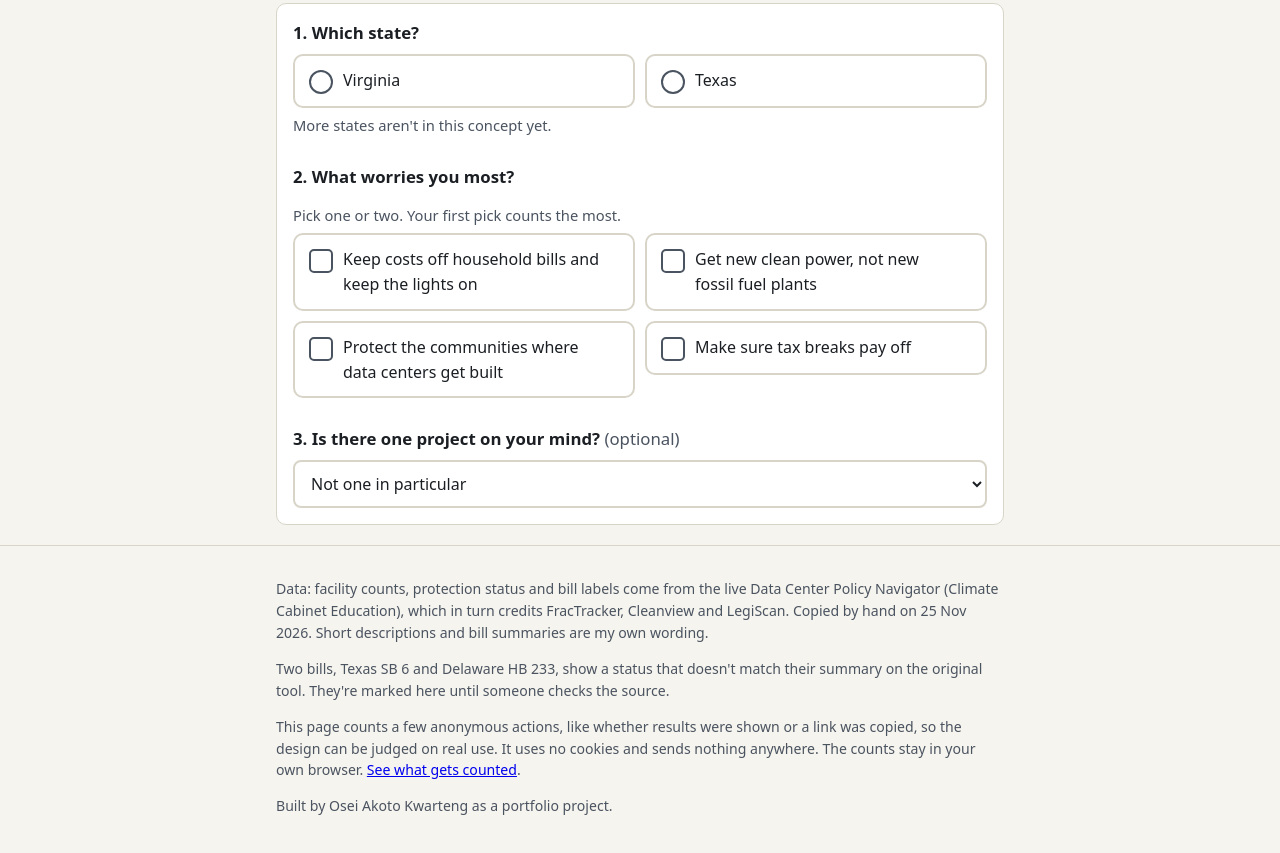
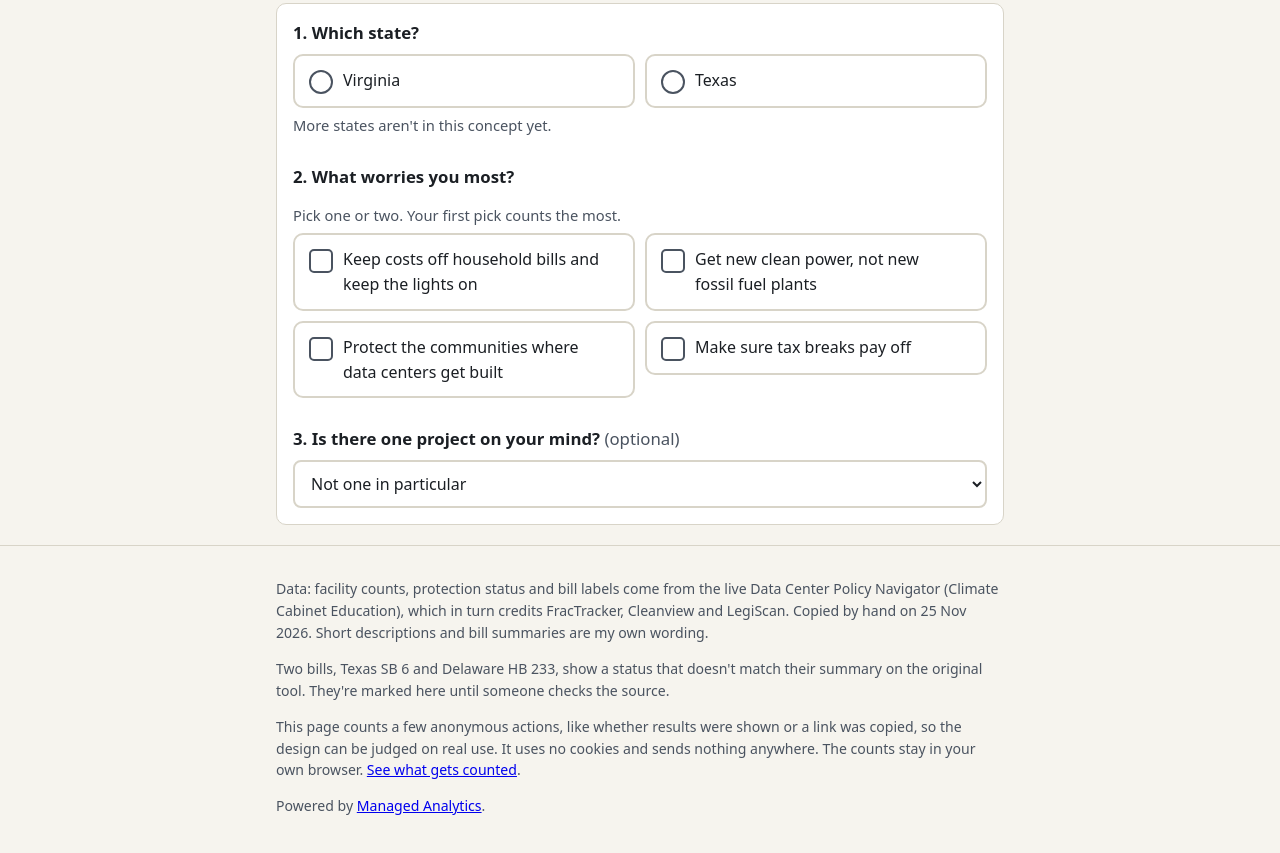
Before and after one commit to oseiakotokwarteng-R-Insights/managed-analytics-policy-navigator-redesign, a plain HTML site: page prototype/index.html in a window 1280 px wide. Shown: the part 361-1214 px from the top of the page. Drawn offline with Linux system fonts and the light colour scheme.

Commit message:
Footer now says powered by Managed Analytics

```diff
--- a/prototype/index.html
+++ b/prototype/index.html
@@ -127,7 +127,7 @@
       <p>Data: facility counts, protection status and bill labels come from the live Data Center Policy Navigator (Climate Cabinet Education), which in turn credits FracTracker, Cleanview and LegiScan. Copied by hand on 25 Nov 2026. Short descriptions and bill summaries are my own wording.</p>
       <p>Two bills, Texas SB 6 and Delaware HB 233, show a status that doesn't match their summary on the original tool. They're marked here until someone checks the source.</p>
       <p>This page counts a few anonymous actions, like whether results were shown or a link was copied, so the design can be judged on real use. It uses no cookies and sends nothing anywhere. The counts stay in your own browser. <a href="metrics.html">See what gets counted</a>.</p>
-      <p>Built by Osei Akoto Kwarteng as a portfolio project.</p>
+      <p>Powered by <a href="https://managedanalytics.co" target="_blank" rel="noopener">Managed Analytics</a>.</p>
     </div>
   </footer>
 
```
Also changed, not shown: prototype/metrics.html (+1 -1 lines).
